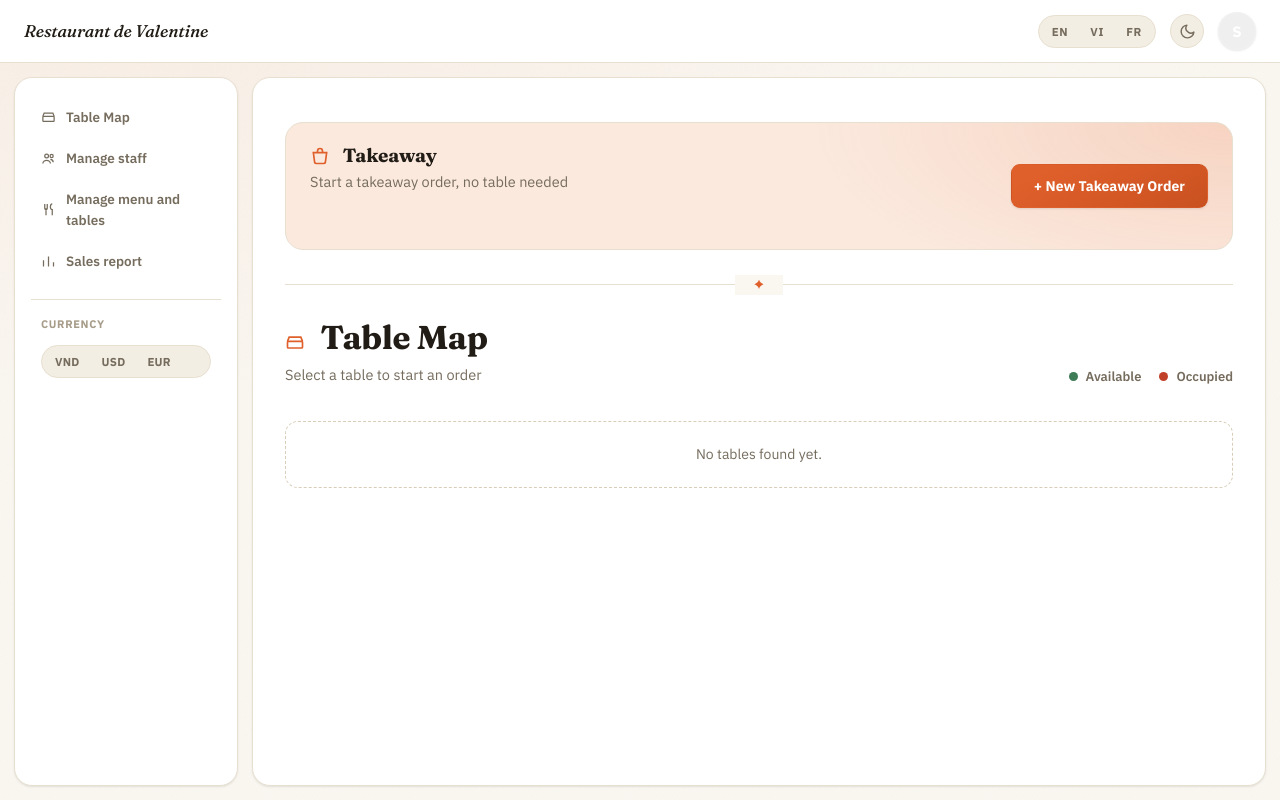
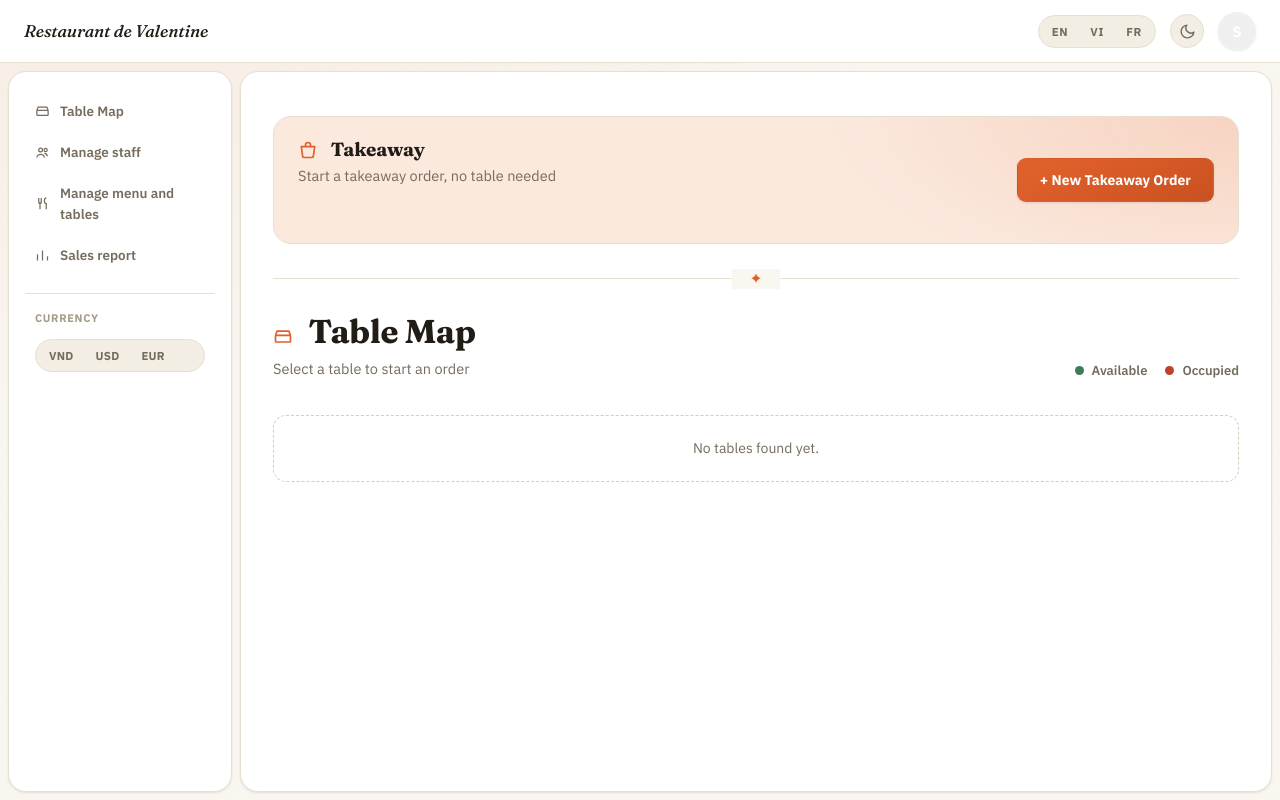
Before and after one commit to phuonglnt/test-githubs-actions, a Flask app: page / in a window 1280 px wide. Run offline with Flask 3, Linux system fonts and the light colour scheme; the visitor is signed in with stand-in values (Sample User, id 1); data that the repository does not hold is empty; some libraries are stand-ins or nearby versions.

Commit message:
Sidebar + nội dung đứng yên khi cuộn, thu nhỏ khoảng cách
2 vấn đề: (1) khoảng trống giữa sidebar và nội dung quá to, thu lại
còn ~8px kiểu VS Code. (2) cả trang cuộn theo body khiến khung/viền/bo
góc của mảnh bên phải bị kéo trôi lên dưới topbar khi cuộn xem thêm
bàn/món - rất xấu. Giờ cả 2 mảnh dùng position:fixed với overflow-y:
auto riêng, khung đứng yên như sidebar, chỉ nội dung bên trong cuộn -
đúng kiểu Messenger. Thêm class app-shell lên <body> (chỉ khi đã đăng
nhập) để khoá cuộn body ở màn rộng mà không ảnh hưởng trang login.

```diff
--- a/static/style.css
+++ b/static/style.css
@@ -384,14 +384,19 @@ button { font-family: inherit; }
 @media (min-width: 1240px) {
   .topbar-only { display: none !important; }
 
+  /* Khoá cuộn ở body - 2 "mảnh" bên dưới tự cuộn riêng bên trong chúng,
+     khung/viền/bo góc của chúng đứng yên một chỗ như cửa sổ, không bị kéo
+     trôi theo khi cuộn xem nội dung (kiểu Messenger). */
+  body.app-shell { height: 100vh; overflow: hidden; }
+
   .sidebar {
     display: flex;
     flex-direction: column;
     gap: 4px;
     position: fixed;
-    top: 77px;
-    left: 14px;
-    bottom: 14px;
+    top: 71px;
+    left: 8px;
+    bottom: 8px;
     width: 224px;
     padding: 20px 16px;
     background: var(--surface);
@@ -425,15 +430,20 @@ button { font-family: inherit; }
   .sidebar .avatar-dropdown__label { padding: 0 10px; margin-bottom: 8px; }
   .sidebar .currency-switch { margin: 0 10px; }
 
-  /* "Mảnh" thứ 2: toàn bộ nội dung trang, bo góc + có viền riêng, tách
-     khỏi sidebar bằng khoảng trống thay vì dính liền margin-left trơn. */
+  /* "Mảnh" thứ 2: khung đứng yên như sidebar (cùng fixed, cùng top/bottom),
+     chỉ NỘI DUNG bên trong nó mới cuộn - viền/bo góc/nền không bao giờ
+     trôi đi khi cuộn xem thêm bàn/món. */
   .content-shell--app {
-    margin: 14px 14px 14px calc(224px + 14px + 14px);
+    position: fixed;
+    top: 71px;
+    left: calc(224px + 16px);
+    right: 8px;
+    bottom: 8px;
     background: var(--surface);
     border: 1px solid var(--border);
     border-radius: var(--r-lg);
     box-shadow: var(--shadow-sm);
-    min-height: calc(100vh - 77px - 14px);
+    overflow-y: auto;
   }
 
   .content-shell--app .page { margin: 0 auto; }
--- a/templates/base.html
+++ b/templates/base.html
@@ -21,7 +21,7 @@
 <link href="https://fonts.googleapis.com/css2?family=Fraunces:ital,opsz,wght@0,9..144,400;0,9..144,600;0,9..144,700;0,9..144,800;1,9..144,500&family=IBM+Plex+Sans:wght@400;500;600;700&family=JetBrains+Mono:wght@400;600;700&display=swap" rel="stylesheet">
 <link rel="stylesheet" href="{{ url_for('static', filename='style.css') }}">
 </head>
-<body>
+<body class="{{ 'app-shell' if session.user_id }}">
 
 {% if session.user_id %}
 <nav class="topbar">
```
